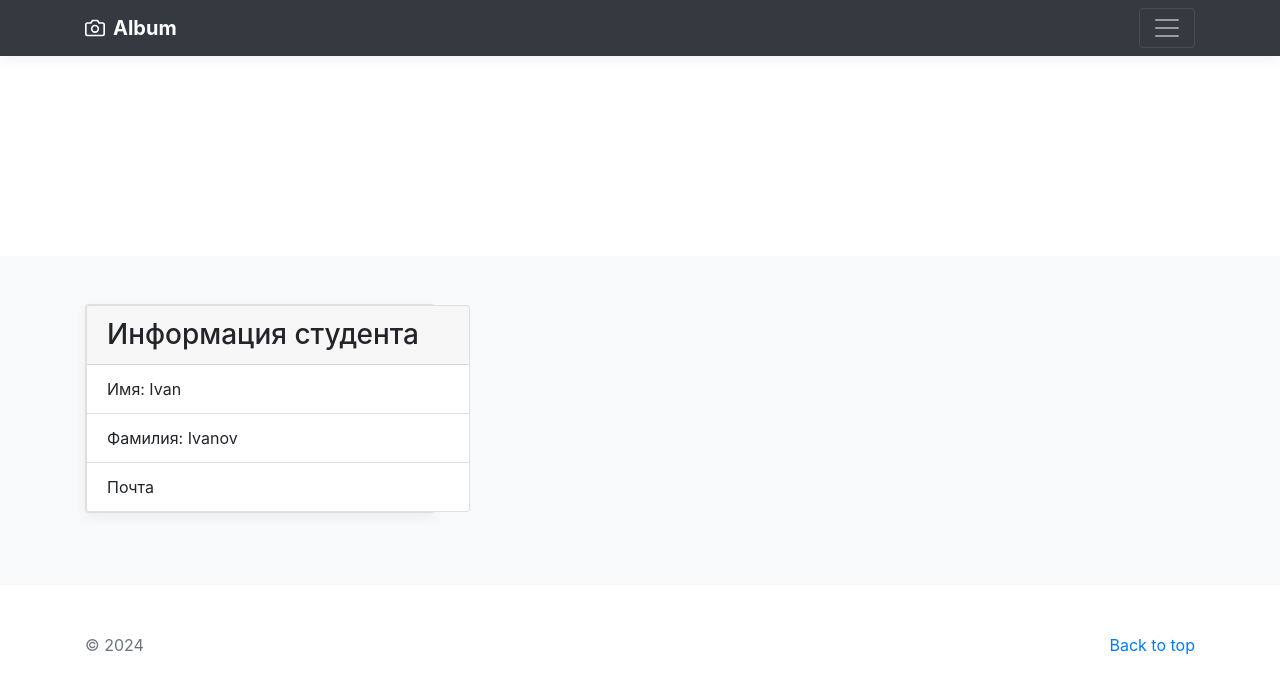
After one commit to Zadorozhnyy-Dmitry/lessons_19.2_23.2, a Django app: page /view/5 in a window 1280 px wide. The commit adds this page. Shown: the top 694 px of the page. Run offline with Django 5.2, Linux system fonts and the light colour scheme; data comes from the database, SQL or seed files in the repository; some libraries are stand-ins or nearby versions.

Commit message:
21.1 (3) FBV vs CBV

```diff
--- a/main/templates/main/index.html
+++ b/main/templates/main/index.html
@@ -14,7 +14,7 @@
             </p>
             <div class="d-flex justify-content-between align-items-center">
                 <div class="btn-group">
-                    <button type="button" class="btn btn-sm btn-outline-secondary">View</button>
+                    <a href="{% url 'main:view_student' object.pk %}" class="btn btn-sm btn-outline-secondary">View</a>
                     <button type="button" class="btn btn-sm btn-outline-secondary">Edit</button>
                 </div>
 
--- /dev/null
+++ b/main/templates/main/student_detail.html
@@ -0,0 +1,18 @@
+{% extends 'main/base.html' %}
+{% block content %}
+
+<div class="col-md-4">
+    <div class="card mb-4 box-shadow">
+        <div class="card" style="width: 24rem;">
+            <h3 class="card-header">
+                Информация студента
+            </h3>
+            <ul class="list-group list-group-flush">
+                <li class="list-group-item">Имя: {{ object.first_name }}</li>
+                <li class="list-group-item">Фамилия: {{ object.last_name }}</li>
+                <li class="list-group-item">Почта</li>
+            </ul>
+        </div>
+    </div>
+</div>
+{% endblock %}
--- a/main/urls.py
+++ b/main/urls.py
@@ -1,11 +1,12 @@
 from django.urls import path
 
-from main.views import index, contact
+from main.views import contact, StudentListViews, StudentDetailVIew
 from main.apps import MainConfig
 
 app_name = MainConfig.name
 
 urlpatterns = [
-    path('', index, name='index'),
-    path('contact/', contact, name='contact')
+    path('', StudentListViews.as_view(), name='index'),
+    path('contact/', contact, name='contact'),
+    path('view/<int:pk>', StudentDetailVIew.as_view(), name="view_student")
 ]
--- a/main/views.py
+++ b/main/views.py
@@ -1,15 +1,17 @@
 from django.shortcuts import render
 
 from main.models import Student
+from django.views.generic import ListView, DetailView
 
 
-def index(request):
-    students_list = Student.objects.all()
-    context = {
-        'object_list': students_list,
-        'title': 'Главная'
-    }
-    return render(request, 'main/index.html', context)
+class StudentListViews(ListView):
+    model = Student
+    template_name = 'main/index.html'
+
+
+class StudentDetailVIew(DetailView):
+    model = Student
+    template_name = 'main/student_detail.html'
 
 
 def contact(request):
```
